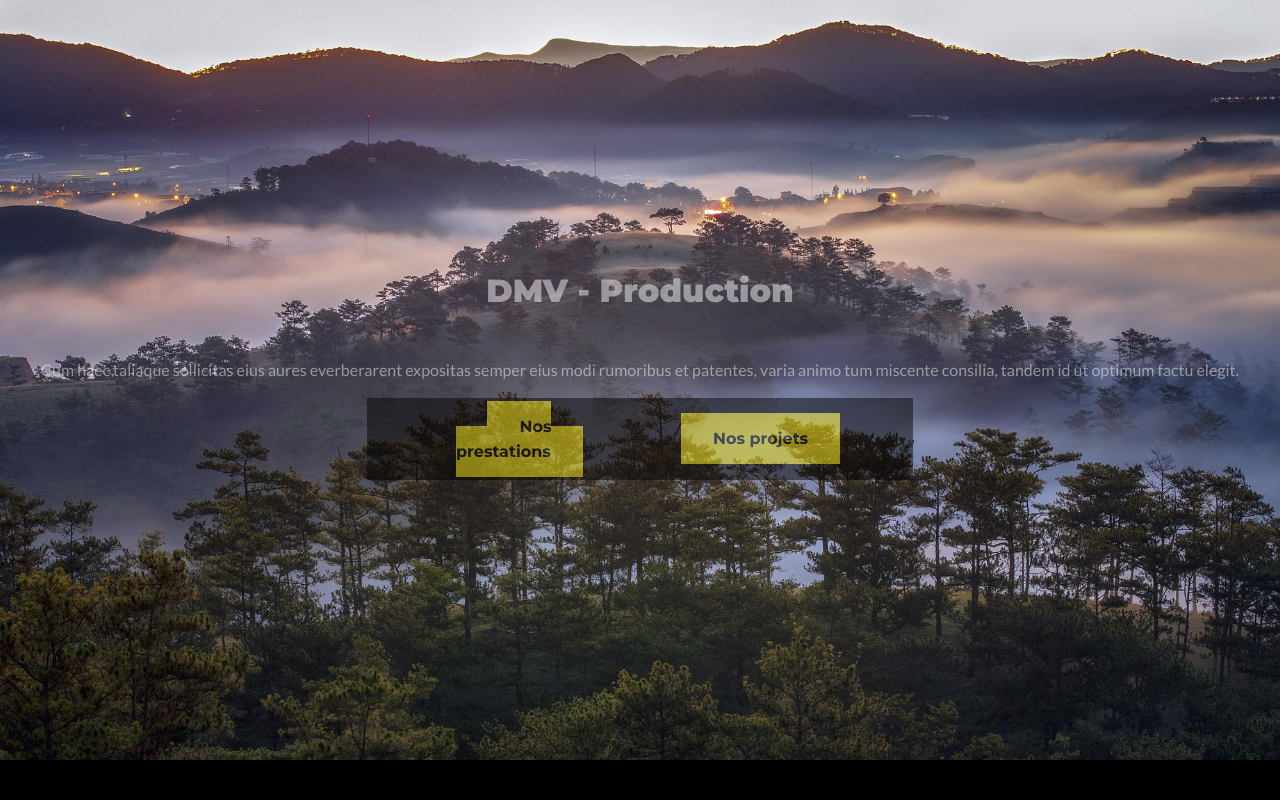
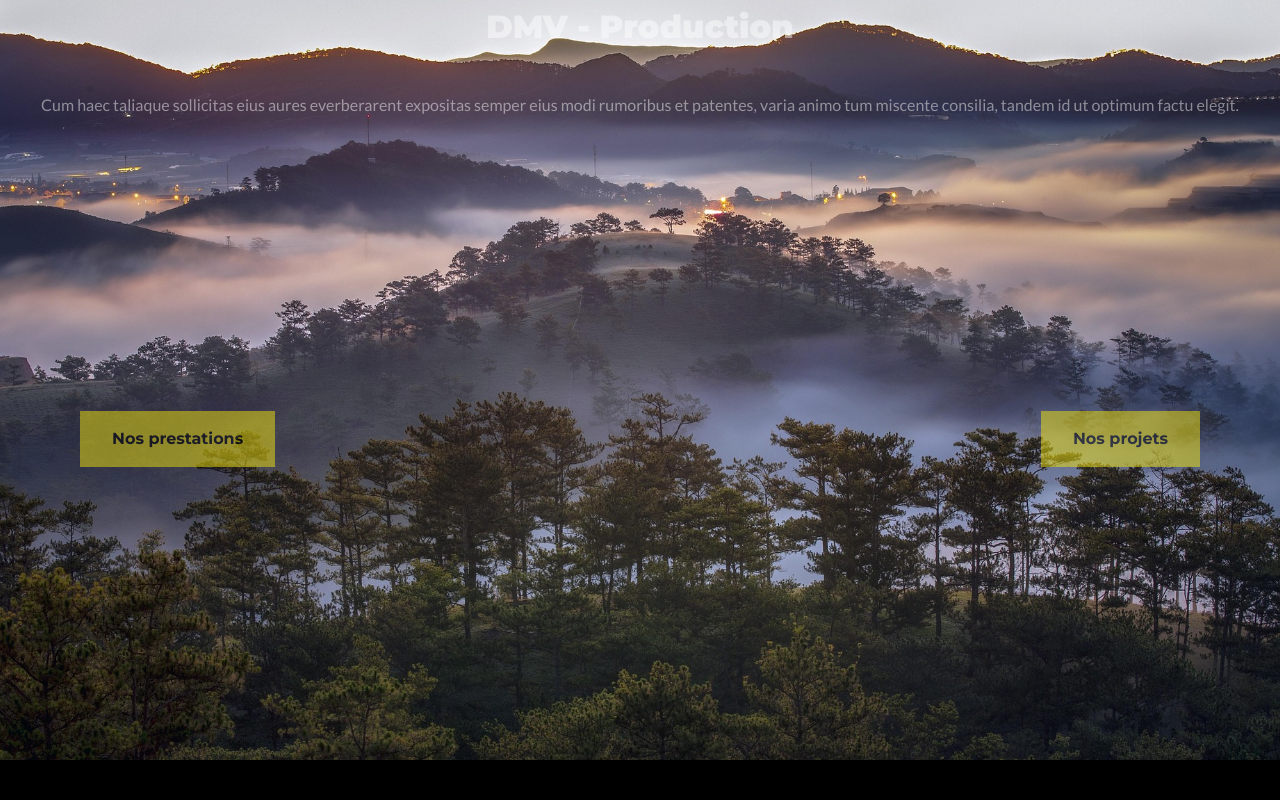
Before and after one commit to Guillaume811/site_dmv, a React (Create React App) app in the folder dmv/: page / in a window 1280 px wide. Shown: the part 840-1640 px from the top of the page. Built offline with nearby package versions, Linux system fonts and the light colour scheme.

Commit message:
refactor: mise à jour du composant RowDiv pour utiliser des classes personnalisées et améliorer la structure du rendu

```diff
--- a/dmv/src/components/div/RowDiv/RowDiv.module.scss
+++ b/dmv/src/components/div/RowDiv/RowDiv.module.scss
@@ -1,6 +1,6 @@
 @import '../../../styles/variables.scss';
 
-.rowDiv {
+.rowDivForm {
   display: flex;
   align-items: center;
   justify-content: space-between;
@@ -29,3 +29,24 @@
     }
   }
 }
+
+.rowDivButtons{
+  width: 100%;
+  height: 100%;
+  display: flex;
+  align-items: center;
+  justify-content: space-between;
+  gap: 4rem;
+  padding: 1rem 4rem;
+  box-sizing: border-box;
+
+  //&__left, &__right {
+      //outline: 1px solid red;
+  //}
+  @media (max-width: 768px) {
+    height: auto;
+    flex-direction: column;
+    gap: 2rem;
+
+  }
+}
--- a/dmv/src/components/div/RowDiv/RowDiv.tsx
+++ b/dmv/src/components/div/RowDiv/RowDiv.tsx
@@ -1,30 +1,45 @@
 import React from 'react';
-import styles from "./RowDiv.module.scss";
 
 // Typage
 type RowDivProps = {
     leftContent: React.ReactNode;
     rightContent: React.ReactNode;
+    classNameRowDiv: string;
+    classNameRowDivLeft?: string;
+    classNameRowDivRight?: string;
 }
 
 /* Component RowDiv
-* Receives "leftContent" and "rightContent" as props from "RowDivProps".
+* Receives "leftContent", "rightContent", "classNameRowDiv", "classNameRowDivLeft", and "classNameRowDivRight" as props from "RowDivProps".
+* Determines if inner <div> wrappers should be used based on the presence of both "classNameRowDivLeft" and "classNameRowDivRight".
 
 * View TSX :
-* Returns a main <div> with the class "styles.rowDiv".
-* Inside, it has two child <div>s:
-  -> The first one uses "styles.rowDiv__left" to display the "leftContent".
-  -> The second one uses "styles.rowDiv__right" to display the "rightContent".
+* Returns a main <div> with the class "classNameRowDiv".
+* If both inner class names are provided:
+  -> Wraps "leftContent" in a <div> with "classNameRowDivLeft".
+  -> Wraps "rightContent" in a <div> with "classNameRowDivRight".
+* If not, renders "leftContent" and "rightContent" directly without inner <div> wrappers.
 */
-const RowDiv: React.FC<RowDivProps> = ({ leftContent, rightContent }) => {
+const RowDiv: React.FC<RowDivProps> = ({ leftContent, rightContent, classNameRowDiv, classNameRowDivLeft, classNameRowDivRight }) => {
+    const hasInnerDivs = classNameRowDivLeft && classNameRowDivRight;
+
     return (
-        <div className={styles.rowDiv}>
-            <div className={styles.rowDiv__left}>
+        <div className={classNameRowDiv}>
+        {hasInnerDivs ? (
+            <>
+                <div className={classNameRowDivLeft}>
+                    {leftContent}
+                </div>
+                <div className={classNameRowDivRight}>
+                    {rightContent}
+                </div>
+            </>
+        ) : (
+            <>
                 {leftContent}
-            </div>
-            <div className={styles.rowDiv__right}>
                 {rightContent}
-            </div>
+            </>
+        )}
         </div>
     );
 };
```
Lines whose indentation alone changed are shown as unchanged.
